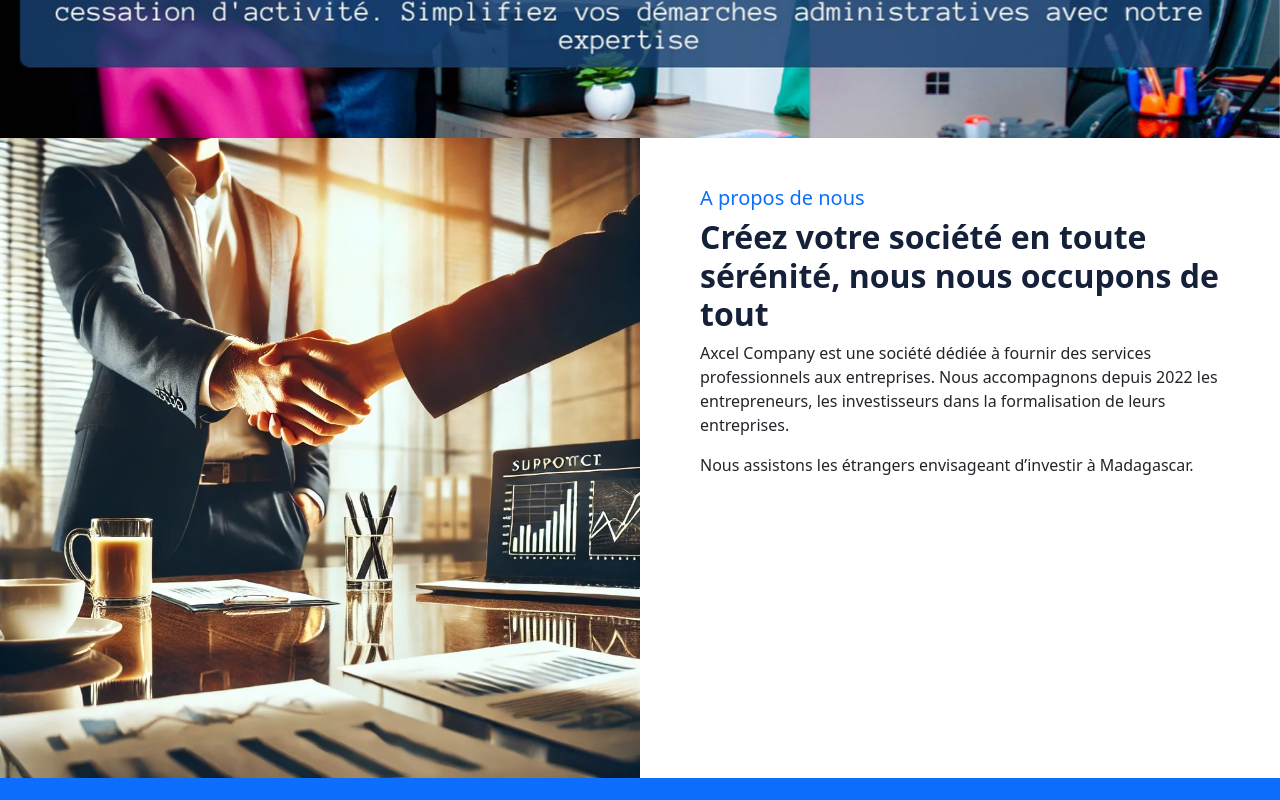
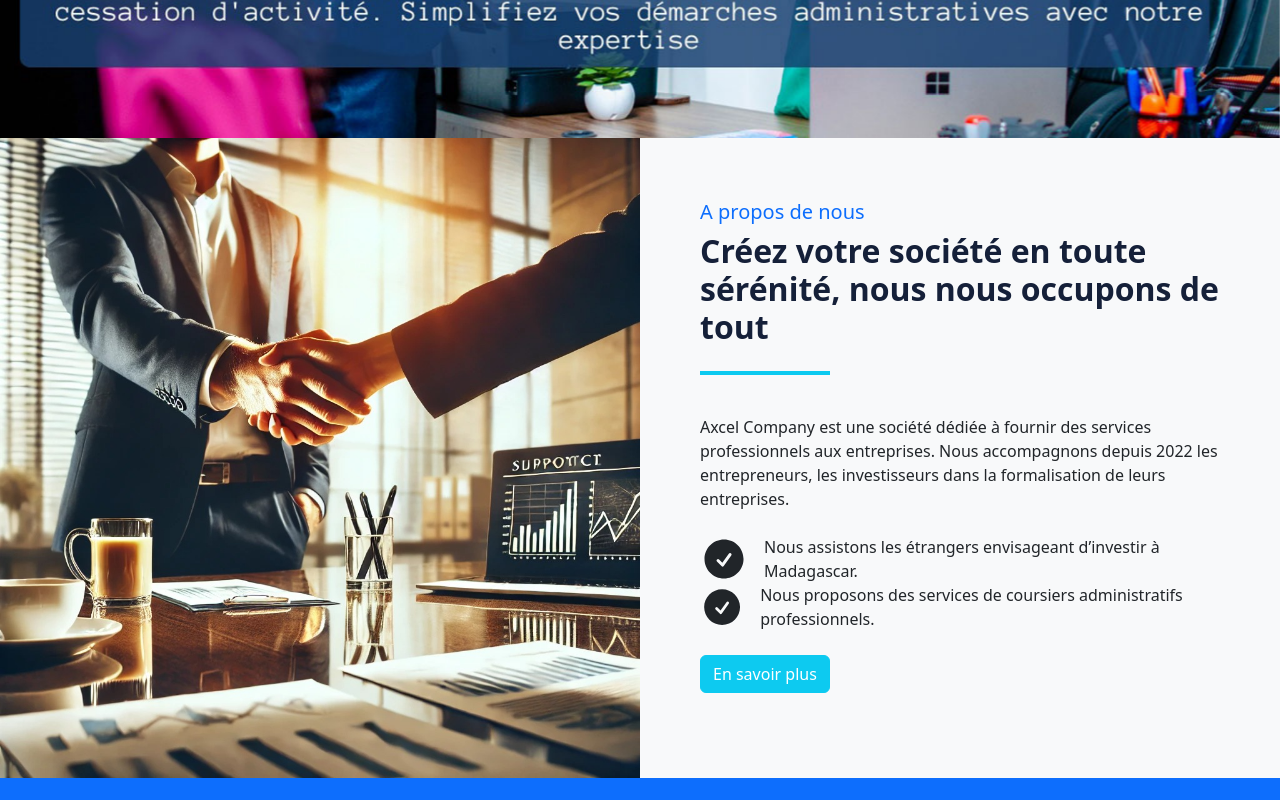
Before and after one commit to hrzmkl/axcel-project, a Next.js app: page / in a window 1280 px wide. Shown: the part 760-1560 px from the top of the page. Built offline with nearby package versions, Linux system fonts and the light colour scheme.

Commit message:
Setting up the about section

```diff
--- a/app/components/about/aboutSection.tsx
+++ b/app/components/about/aboutSection.tsx
@@ -3,7 +3,7 @@ export default function aboutSection(){
     return(
         <>
             <div className="container-fluid">
-                <div className="row">
+                <div className="row align-items-center bg-light">
                     <div className="col-m-12 col-lg-6 p-0">
                         <img src="/about-section.jpg" alt="A propos" className="img-fluid"/>
                     </div>
@@ -11,15 +11,26 @@ export default function aboutSection(){
                         <div className="d-flex flex-column p-5">
                             <h3 className="text-primary fs-5">A propos de nous</h3>
                             <h2 className="axel-text-blue fs-2 fw-bolder">Créez votre société en toute sérénité, nous nous occupons de tout</h2>
-                            <p>Axcel Company est une société dédiée à fournir des services professionnels aux entreprises. Nous accompagnons depuis 2022 les entrepreneurs, les investisseurs dans la formalisation de leurs entreprises.</p>
-                            <div className="axel-box d-flex">
-                                <div className="axel-box-icon">
+                            <div className="border border-info border-2 w-25 my-3"></div>
+                            <p className='pt-2 pt-lg-4'>Axcel Company est une société dédiée à fournir des services professionnels aux entreprises. Nous accompagnons depuis 2022 les entrepreneurs, les investisseurs dans la formalisation de leurs entreprises.</p>
+                            <div className="axel-box d-flex align-items-center pt-2 pt-lg-4">
+                                <div className="axel-box-icon me-3">
                                     <CheckCircleIcon/>
                                 </div>
                                 <div className="axel-box-content">
                                     <p>Nous assistons les étrangers envisageant d’investir à Madagascar.</p>
                                 </div>
-
+                            </div>
+                            <div className="axel-box d-flex align-items-center">
+                                <div className="axel-box-icon me-3">
+                                    <CheckCircleIcon/>
+                                </div>
+                                <div className="axel-box-content">
+                                    <p>Nous proposons des services de coursiers administratifs professionnels.</p>
+                                </div>
+                            </div>
+                            <div className='d-block py-2 py-lg-4'>
+                                <button type="button" className="btn btn-info text-white">En savoir plus</button>
                             </div>
                         </div>
                     </div>
--- a/app/components/footer/footer.tsx
+++ b/app/components/footer/footer.tsx
@@ -63,7 +63,6 @@ export default function Footer(){
                                 <p className="text-white">© 2024 Axcel Company - All rights reserved.</p>
                             </div>
                         </div>
-
                     </div>
                 </div>
             </footer>
--- a/app/global.css
+++ b/app/global.css
@@ -1,7 +1,9 @@
 a, .nav,.dropdown-item {
     font-family: 'Manrope' !important;
   }
-
+p{
+    margin: 0;
+}
 .axel-bg-orange{
     background-color:#ff6341;
     color: #fff !important;
@@ -38,3 +40,6 @@ a, .nav,.dropdown-item {
 .axel-hero-slider{
     height: 700px !important;
 }
+.axel-box-icon{
+    width:10%;
+}
```
